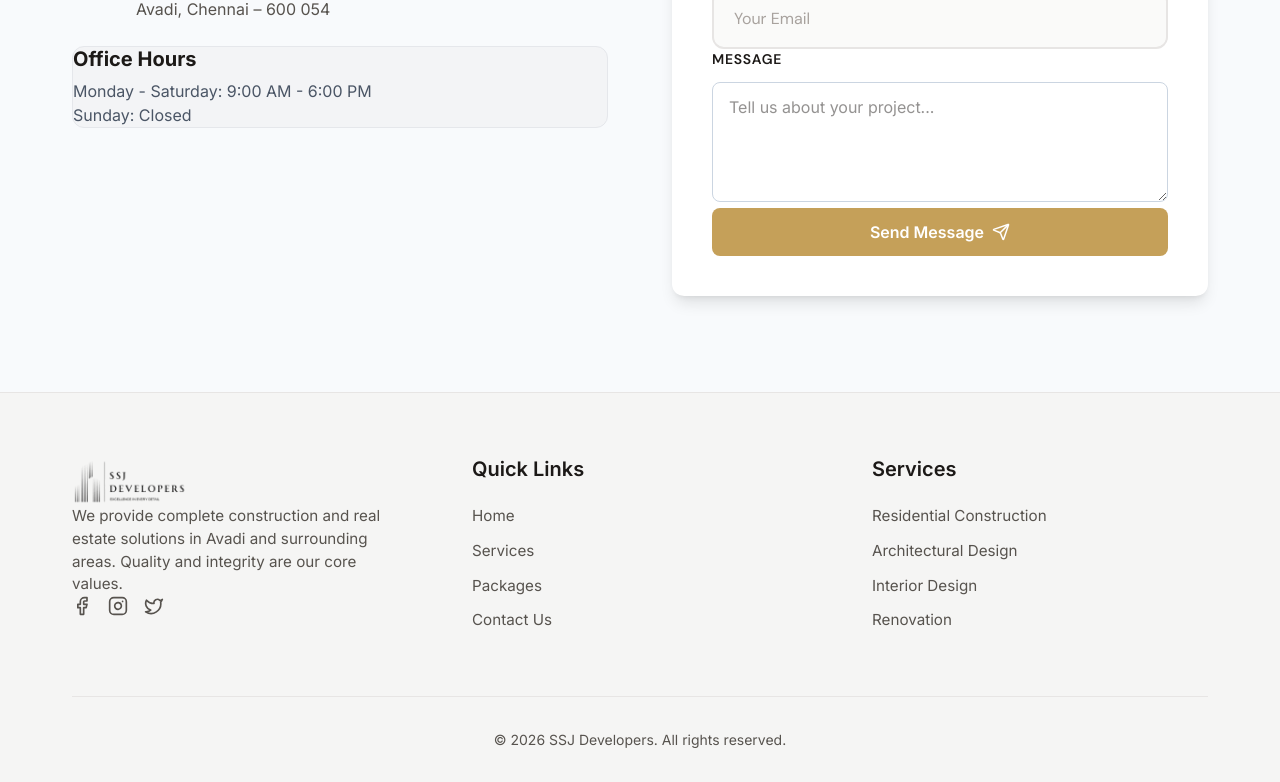
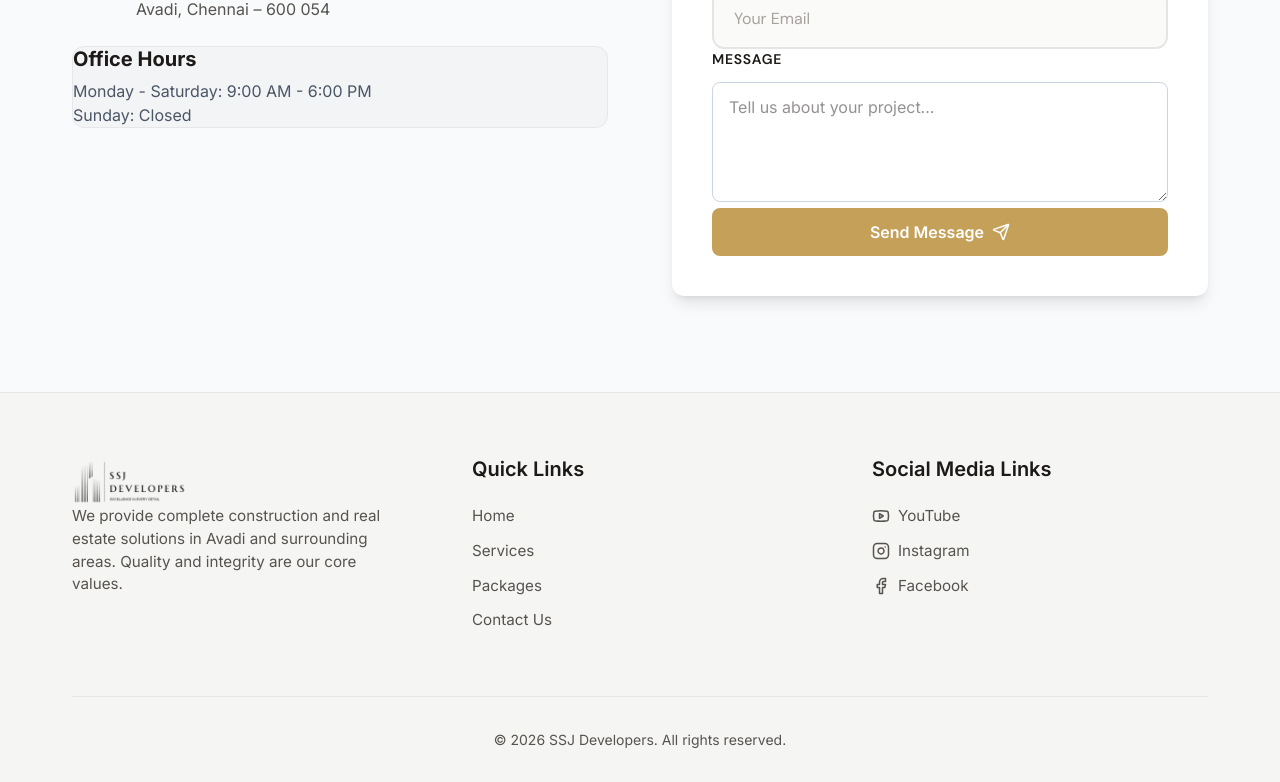
Before and after one commit to MAX2YT/SSJ_DEVELOPERS, a React (Vite) app: page /contact in a window 1280 px wide. Shown: the part 469-1251 px from the top of the page. Built offline with nearby package versions, Linux system fonts and the light colour scheme.

Commit message:
footer  small fix

```diff
--- a/src/components/Footer.css
+++ b/src/components/Footer.css
@@ -37,6 +37,20 @@
     color: var(--accent);
 }
 
+.social-link {
+    display: flex;
+    align-items: center;
+    gap: 0.5rem;
+}
+
+.social-link:hover svg {
+    transform: scale(1.1);
+}
+
+.social-link svg {
+    transition: transform 0.2s ease;
+}
+
 .footer-bottom {
     border-top: 1px solid #E7E5E4;
     /* Stone 200 */
--- a/src/components/Footer.tsx
+++ b/src/components/Footer.tsx
@@ -1,5 +1,5 @@
 
-import { Facebook, Instagram, Twitter } from 'lucide-react';
+import { Facebook, Instagram, Youtube } from 'lucide-react';
 import './Footer.css';
 
 const Footer = () => {
@@ -15,11 +15,6 @@ const Footer = () => {
                         <p className="mb-6 max-w-sm">
                             We provide complete construction and real estate solutions in Avadi and surrounding areas. Quality and integrity are our core values.
                         </p>
-                        <div className="flex gap-4">
-                            <a href="#" className="hover:text-accent text-slate-400 disabled"><Facebook size={20} /></a>
-                            <a href="#" className="hover:text-accent text-slate-400 disabled"><Instagram size={20} /></a>
-                            <a href="#" className="hover:text-accent text-slate-400 disabled"><Twitter size={20} /></a>
-                        </div>
                     </div>
 
                     <div>
@@ -33,12 +28,20 @@ const Footer = () => {
                     </div>
 
                     <div>
-                        <h3>Services</h3>
+                        <h3>Social Media Links</h3>
                         <div className="footer-links">
-                            <a href="#services" className="footer-link">Residential Construction</a>
-                            <a href="#services" className="footer-link">Architectural Design</a>
-                            <a href="#services" className="footer-link">Interior Design</a>
-                            <a href="#services" className="footer-link">Renovation</a>
+                            <a href="https://youtube.com/@ssjdevelopers-q7i?si=XZpKMKLjEFDB7QS-" target="_blank" rel="noopener noreferrer" className="footer-link social-link">
+                                <Youtube size={18} />
+                                <span>YouTube</span>
+                            </a>
+                            <a href="https://www.instagram.com/ssjdevelopersofficial?igsh=ZWZwbmVueWRoa3Jo" target="_blank" rel="noopener noreferrer" className="footer-link social-link">
+                                <Instagram size={18} />
+                                <span>Instagram</span>
+                            </a>
+                            <a href="https://www.facebook.com/share/14UvXCEGsLr/" target="_blank" rel="noopener noreferrer" className="footer-link social-link">
+                                <Facebook size={18} />
+                                <span>Facebook</span>
+                            </a>
                         </div>
                     </div>
                 </div>
```
